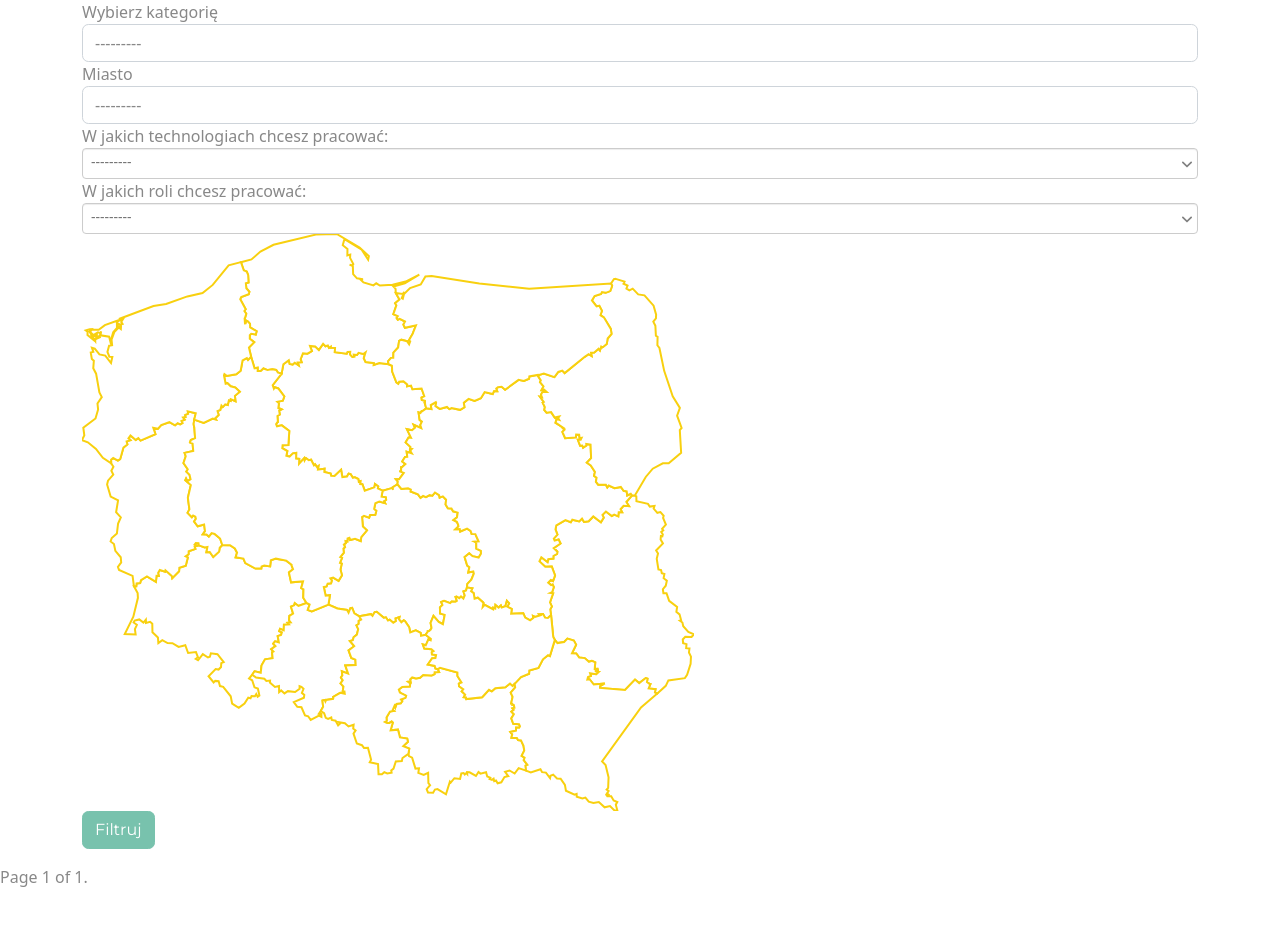
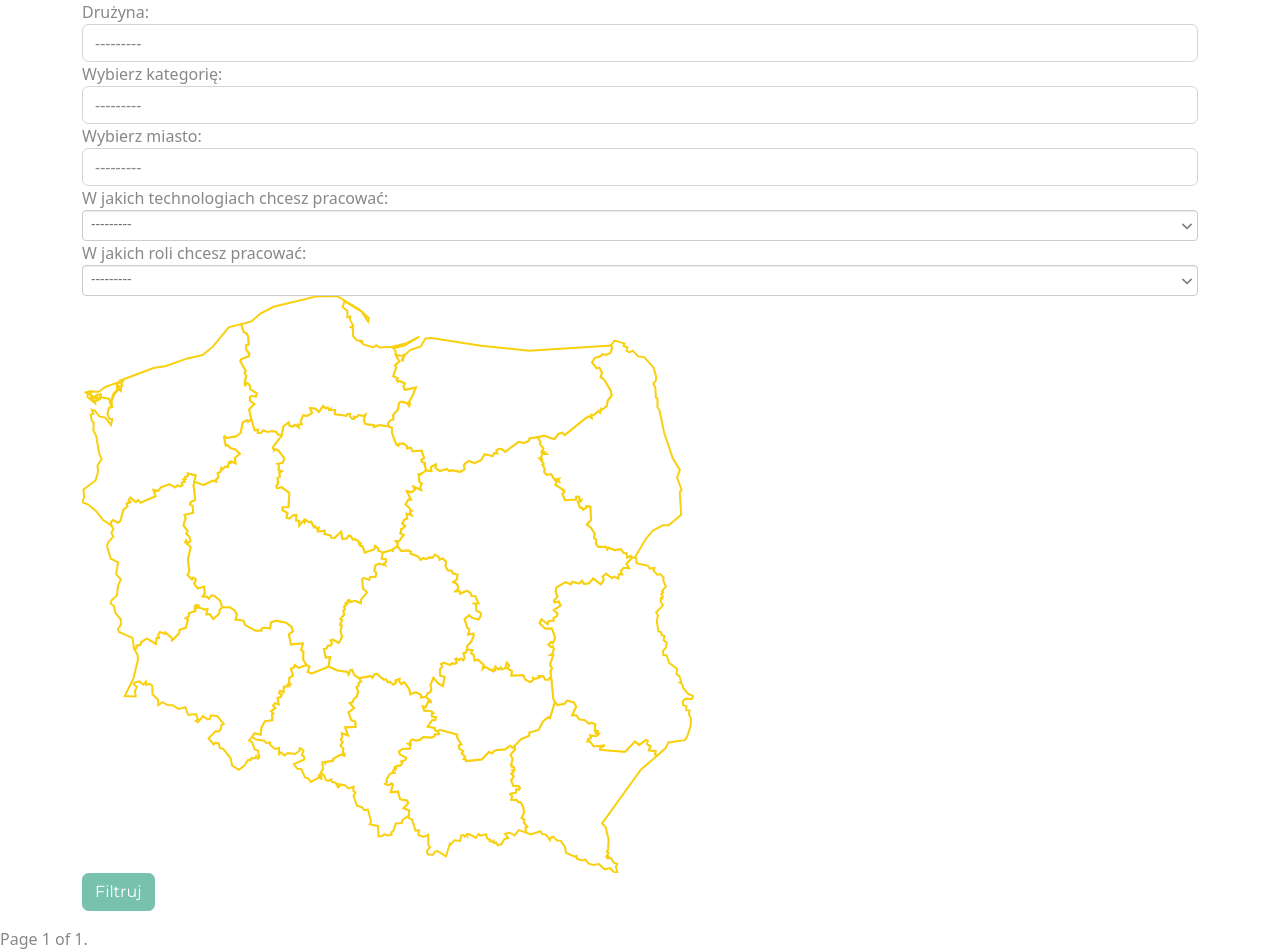
Before and after one commit to JSerwatka/dobrodzieje, a Django app: page /przegladaj-ogloszenia/ in a window 1280 px wide. Shown: the part 56-1007 px from the top of the page. Before the commit the page ends 943 px from the top, so only its background shows below. Run offline with Django 3.2, Linux system fonts and the light colour scheme; data that the repository does not hold is empty; some libraries are stand-ins or nearby versions.

Commit message:
feat: add announcement team status filtering

```diff
--- a/webapp/filters.py
+++ b/webapp/filters.py
@@ -6,22 +6,31 @@ from django import forms
 from .models import Announcement, Organization, Team, Roles, City
 
 class AnnouncementFilter(django_filters.FilterSet):
-    category = django_filters.ChoiceFilter(label='Wybierz kategorię',
+    ANNOUNCEMENT_STATUS_CHOICES = [
+        ('no team', 'Brak drużyny'),
+        ('team opened', 'Drużyna otwarta'),
+        ('team closed', 'Drużyna zamknięta'),
+    ]
+
+    category = django_filters.ChoiceFilter(label='Wybierz kategorię:',
                                            field_name='organization__category',
                                            choices=Organization.ORGANIZATION_CATEGORY_CHOICES)
-    city = django_filters.ModelChoiceFilter(label='Miasto',
+    city = django_filters.ModelChoiceFilter(label='Wybierz miasto:',
                                             field_name='organization__city',
                                             queryset=City.objects.used_cities())
-    stack = django_filters.MultipleChoiceFilter(label='W jakich technologiach chcesz pracować',
+    stack = django_filters.MultipleChoiceFilter(label='W jakich technologiach chcesz pracować:',
                                                 field_name='team__our_stack',
                                                 lookup_expr='icontains',
                                                 choices=Team.TECHNOLOGIES_CHOICES)
-    looking_for = django_filters.MultipleChoiceFilter(label='W jakich roli chcesz pracować',
+    looking_for = django_filters.MultipleChoiceFilter(label='W jakich roli chcesz pracować:',
                                                       field_name='team__looking_for',
                                                       lookup_expr='icontains',
                                                       choices=Roles.choices)
+    announcement_status = django_filters.ChoiceFilter(label='Drużyna:',
+                                                      choices=ANNOUNCEMENT_STATUS_CHOICES,
+                                                      method='announcement_status_filter')
     #TODO make form fully cripsy - without widget tweaks
-    # TODO show only categories, stack, looking_for which are available??
+    #TODO show only categories, stack, looking_for which are available??
 
     # stack = django_filters.MultipleChoiceFilter(label='W jakich technologiach chcesz pracować',
     #                                             field_name='team__our_stack',
@@ -31,13 +40,19 @@ class AnnouncementFilter(django_filters.FilterSet):
     #                                                   field_name='team__looking_for',
     #                                                   choices=Roles.choices,
     #                                                   widget=forms.Select(attrs={'data-multi-select-plugin': None}))
-    is_closed = django_filters.BooleanFilter(label='Czy grupa jest zamknięta',
-                                             field_name='team__is_closed')
+    # is_closed = django_filters.BooleanFilter(label='Status grupy',
+    #                                          field_name='team__is_closed',
+    #                                          lookup_expr='exact')
+
     #TODO
     class Meta:
         model = Announcement
         fields = ['category']
 
-
-# class TeamFilter(django_filters.FilterSet):
-#     our_stack =
+    def announcement_status_filter(self, queryset, name, value):
+        if value == 'no team':
+            return queryset.filter(team__isnull=True)
+        elif value == 'team opened':
+            return queryset.filter(team__is_closed=False)
+        else:
+            return queryset.filter(team__is_closed=True)
--- a/webapp/templates/webapp/announcement_list.html
+++ b/webapp/templates/webapp/announcement_list.html
@@ -11,6 +11,7 @@
 {% block content %}
     <div class="container">
         <form method="GET">
+            {{ filter_announcements.form.announcement_status|as_crispy_field }}
             {{ filter_announcements.form.category|as_crispy_field }}
             {{ filter_announcements.form.city|as_crispy_field }}
             <div>
```
